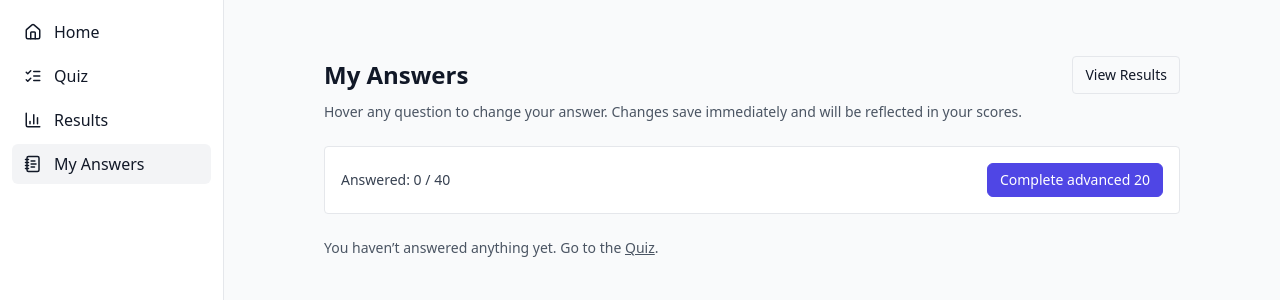
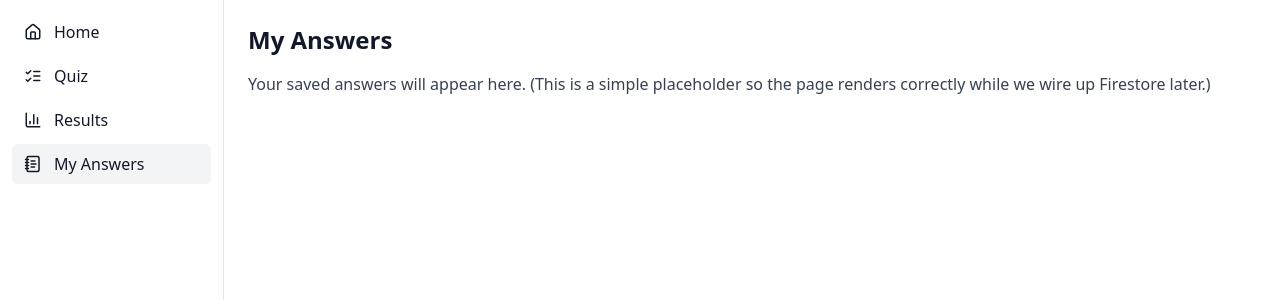
Before and after one commit to HumzaR/political-compass-clean, a Next.js app: page /my-answers in a window 1280 px wide. Shown: the top 300 px of the page. Built offline with nearby package versions, Linux system fonts and the light colour scheme.

Commit message:
fix(ui): light theme + correct /my-answers route; add sidebar icons; tailwind scan + tsconfig

```diff
--- a/pages/_app.js
+++ b/pages/_app.js
@@ -1,16 +1,14 @@
 // pages/_app.js
-import "../styles/globals.css";
+import "../styles/globals.css"; // use the /styles file, not alias
 import Sidebar from "@/components/Sidebar";
 
 export default function App({ Component, pageProps }) {
   return (
-    <div className="min-h-screen bg-gray-50 text-gray-900">
-      <div className="mx-auto max-w-7xl flex">
-        <Sidebar />
-        <main className="flex-1 p-6">
-          <Component {...pageProps} />
-        </main>
-      </div>
+    <div className="min-h-screen flex bg-white text-gray-900">
+      <Sidebar />
+      <main className="flex-1 min-w-0">
+        <Component {...pageProps} />
+      </main>
     </div>
   );
 }
--- a/pages/my-answers.js
+++ b/pages/my-answers.js
@@ -1,146 +1,12 @@
 // pages/my-answers.js
-import Link from 'next/link';
-import { useEffect, useMemo, useState } from 'react';
-import questions from '../data/questions';
-import { loadAnswers, saveAnswers, groupQuestions } from '../lib/answers';
-
-const LABELS = {
-  1: 'Strongly Disagree',
-  2: 'Disagree',
-  3: 'Neutral',
-  4: 'Agree',
-  5: 'Strongly Agree',
-};
-
-function AnswerBadge({ value }) {
+export default function MyAnswers() {
   return (
-    <span className="text-xs px-2 py-1 rounded-full border">
-      {value ? LABELS[value] : '—'}
-    </span>
-  );
-}
-
-function QuestionRow({ q, value, onChange }) {
-  return (
-    <div className="relative group border rounded p-3 bg-white">
-      <div className="flex items-center justify-between gap-3">
-        <div>
-          {q.axis && (
-            <div className="text-xs text-gray-500 uppercase tracking-wide">
-              {q.axis}
-            </div>
-          )}
-          <div className="font-medium">{q.text}</div>
-        </div>
-        <AnswerBadge value={value} />
-      </div>
-
-      {/* Hover / focus menu */}
-      <div
-        className="pointer-events-none opacity-0 group-hover:opacity-100 group-hover:pointer-events-auto focus-within:opacity-100 transition
-                   absolute right-3 top-3 z-20 bg-white border rounded shadow"
-      >
-        {[1, 2, 3, 4, 5].map((v) => (
-          <button
-            key={v}
-            className={`block text-left px-3 py-1 text-sm w-56 hover:bg-gray-50 ${
-              value === v ? 'bg-black text-white hover:bg-black' : ''
-            }`}
-            onClick={() => onChange(q.id, v)}
-          >
-            {LABELS[v]}
-          </button>
-        ))}
-      </div>
+    <div className="p-6">
+      <h1 className="text-2xl font-semibold mb-4">My Answers</h1>
+      <p className="text-gray-700">
+        Your saved answers will appear here. (This is a simple placeholder so the page
+        renders correctly while we wire up Firestore later.)
+      </p>
     </div>
   );
 }
-
-export default function MyAnswersPage() {
-  const [answers, setAnswers] = useState({});
-  const { core, advanced, hot } = useMemo(() => groupQuestions(questions), []);
-
-  useEffect(() => {
-    (async () => {
-      const loaded = await loadAnswers();
-      setAnswers(loaded);
-    })();
-  }, []);
-
-  const handleChange = async (qid, choice) => {
-    setAnswers((prev) => {
-      const next = { ...prev, [qid]: choice };
-      // Optimistic: update immediately
-      saveAnswers(next); // Firestore (if authed) + local mirror
-      return next;
-    });
-  };
-
-  const renderSection = (title, list) => {
-    const answeredQs = list.filter((q) => answers[q.id] != null);
-    if (!answeredQs.length) return null;
-    return (
-      <section className="mb-8">
-        <h2 className="text-lg font-semibold mb-3">{title}</h2>
-        <div className="grid gap-3">
-          {answeredQs.map((q) => (
-            <QuestionRow
-              key={q.id}
-              q={q}
-              value={answers[q.id]}
-              onChange={handleChange}
-            />
-          ))}
-        </div>
-      </section>
-    );
-  };
-
-  const totalAnswered = Object.keys(answers).length;
-
-  return (
-    <div className="max-w-4xl mx-auto px-5 py-8">
-      <div className="flex items-center justify-between mb-2">
-        <h1 className="text-2xl font-semibold">My Answers</h1>
-        <a href="/results" className="text-sm px-3 py-2 rounded border hover:bg-gray-50">
-          View Results
-        </a>
-      </div>
-      <p className="text-sm text-gray-600 mb-6">
-        Hover any question to change your answer. Changes save immediately and will be reflected in your scores.
-      </p>
-
-      <div className="mb-6 border rounded p-4 bg-white">
-        <div className="flex items-center justify-between gap-3">
-          <div className="text-sm text-gray-700">
-            Answered: <span className="font-medium">{totalAnswered}</span> / {questions.length}
-          </div>
-
-          {/* Button to jump to the advanced 20; shows until all 40 are done */}
-          {totalAnswered < 40 && (
-            <Link
-              href="/quiz?start=advanced"
-              className="inline-flex items-center rounded-md border border-indigo-600 px-3 py-1.5 text-sm font-medium text-white bg-indigo-600 hover:bg-indigo-700 focus:outline-none focus:ring-2 focus:ring-indigo-500"
-            >
-              Complete advanced 20
-            </Link>
-          )}
-        </div>
-      </div>
-
-      {renderSection('Core (first 20)', core)}
-      {renderSection('Advanced (second 20)', advanced)}
-      {renderSection('Hot Topics', hot)}
-
-      {totalAnswered === 0 && (
-        <div className="text-sm text-gray-600">
-          You haven’t answered anything yet. Go to the{' '}
-          <a className="underline" href="/quiz">
-            Quiz
-          </a>
-          .
-        </div>
-      )}
-    </div>
-  );
-}
--- a/styles/globals.css
+++ b/styles/globals.css
@@ -3,12 +3,13 @@
 @tailwind utilities;
 
 /* Light by default */
+:root { color-scheme: light; }
+
 html, body {
-  @apply bg-gray-50 text-gray-900;
+  @apply bg-white text-gray-900;
 }
 
-/* Optional: if you ever add class="dark" on <html>, this kicks in */
-:root.dark html, :root.dark body,
-html.dark, body.dark {
-  @apply bg-neutral-900 text-gray-100;
+/* Reset common container defaults */
+* {
+  box-sizing: border-box;
 }
```
Also changed, not shown: tsconfig.json (+11 -9 lines), next-env.d.ts.
